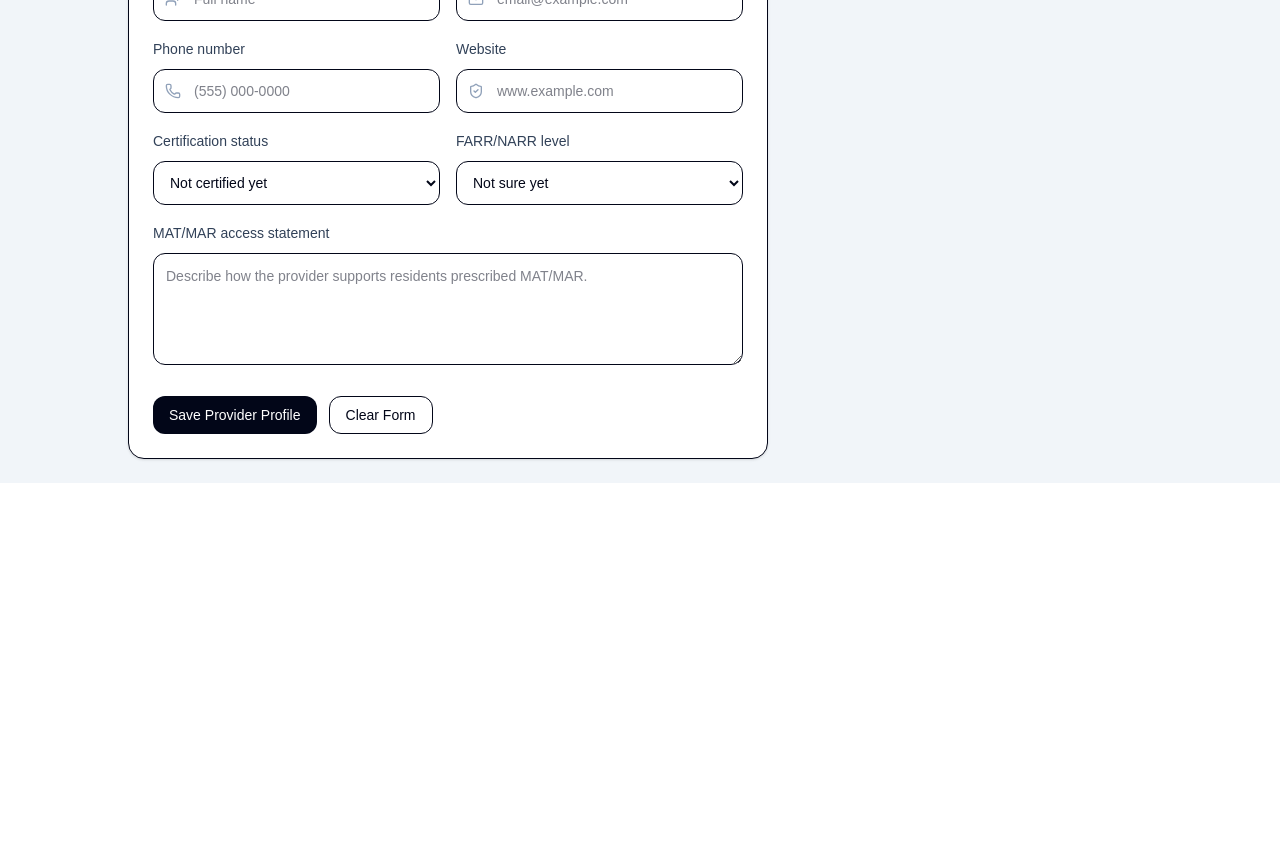
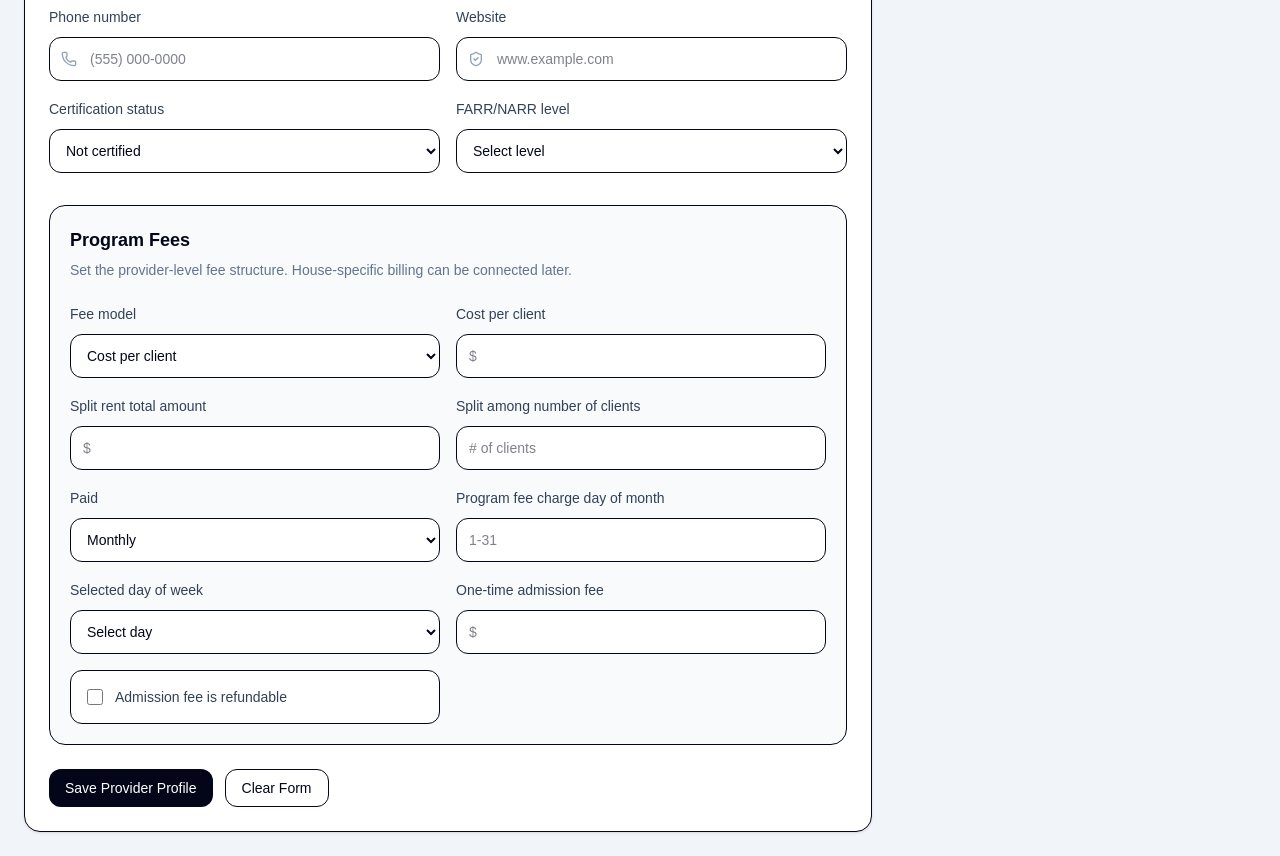
Before and after one commit to RBooth10/halfway-portal, a Next.js app: page /onboarding in a window 1280 px wide. Shown: the part 760-1616 px from the top of the page. Before the commit the page ends 1243 px from the top, so only its background shows below. Built offline with nearby package versions, Linux system fonts and the light colour scheme.

Commit message:
Add provider program fee settings

```diff
--- a/app/onboarding/page.tsx
+++ b/app/onboarding/page.tsx
@@ -18,11 +18,9 @@ import PageShell from "@/components/PageShell";
 import { getSupabaseClient } from "@/lib/supabase";
 
 const certificationOptions = [
-  "Not certified yet",
-  "Preparing for FARR certification",
-  "FARR certified",
-  "NARR affiliate certified",
-  "Other",
+  "Not certified",
+  "Application in progress",
+  "FARR Certified",
 ];
 
 type ProviderForm = {
@@ -35,6 +33,15 @@ type ProviderForm = {
   certification_status: string;
   farr_level: string;
   mat_mar_statement: string;
+  program_fee_model: string;
+  cost_per_client: string;
+  split_rent_total_amount: string;
+  split_rent_client_count: string;
+  program_fee_frequency: string;
+  program_fee_charge_day_of_month: string;
+  program_fee_charge_day_of_week: string;
+  admission_fee_amount: string;
+  admission_fee_refundable: boolean;
 };
 
 type ProviderPhaseRow = {
@@ -108,7 +115,7 @@ export default function ProviderOnboardingPage() {
     }
   }
 
-  function updateField(field: keyof ProviderForm, value: string) {
+  function updateField(field: keyof ProviderForm, value: string | boolean) {
     setForm((current) => ({
       ...current,
       [field]: value,
@@ -304,7 +311,7 @@ export default function ProviderOnboardingPage() {
   }
 
   return (
-    <PageShell maxWidth="max-w-5xl">
+    <PageShell maxWidth="max-w-7xl">
       <Link
         href="/"
         className="inline-flex items-center gap-2 rounded-xl border bg-white px-4 py-2 text-sm font-medium shadow-sm hover:bg-slate-50"
@@ -424,7 +431,7 @@ export default function ProviderOnboardingPage() {
                 onChange={(event) => updateField("farr_level", event.target.value)}
                 className="mt-2 h-11 w-full rounded-xl border bg-white px-3 text-sm outline-none ring-slate-900/10 focus:ring-4"
               >
-                <option>Not sure yet</option>
+                <option value="">Select level</option>
                 <option>Level 1</option>
                 <option>Level 2</option>
                 <option>Level 3</option>
@@ -432,18 +439,128 @@ export default function ProviderOnboardingPage() {
                 <option>Not applicable</option>
               </select>
             </label>
+          </div>
 
-            <label className="block md:col-span-2">
-              <span className="text-sm font-medium text-slate-700">
-                MAT/MAR access statement
-              </span>
-              <textarea
-                value={form.mat_mar_statement}
-                onChange={(event) => updateField("mat_mar_statement", event.target.value)}
-                placeholder="Describe how the provider supports residents prescribed MAT/MAR."
-                className="mt-2 min-h-28 w-full rounded-xl border bg-white p-3 text-sm outline-none ring-slate-900/10 focus:ring-4"
-              />
-            </label>
+          <div className="mt-8 rounded-2xl border bg-slate-50 p-5 md:col-span-2">
+            <h2 className="text-lg font-semibold text-slate-950">Program Fees</h2>
+            <p className="mt-1 text-sm leading-6 text-slate-500">
+              Set the provider-level fee structure. House-specific billing can be connected later.
+            </p>
+
+            <div className="mt-5 grid gap-4 md:grid-cols-2">
+              <label className="block">
+                <span className="text-sm font-medium text-slate-700">Fee model</span>
+                <select
+                  value={form.program_fee_model}
+                  onChange={(event) => updateField("program_fee_model", event.target.value)}
+                  className="mt-2 h-11 w-full rounded-xl border bg-white px-3 text-sm outline-none ring-slate-900/10 focus:ring-4"
+                >
+                  <option value="cost_per_client">Cost per client</option>
+                  <option value="split_rent">Split rent among clients per house</option>
+                </select>
+              </label>
+
+              <label className="block">
+                <span className="text-sm font-medium text-slate-700">Cost per client</span>
+                <input
+                  type="number"
+                  value={form.cost_per_client}
+                  onChange={(event) => updateField("cost_per_client", event.target.value)}
+                  placeholder="$"
+                  className="mt-2 h-11 w-full rounded-xl border bg-white px-3 text-sm outline-none ring-slate-900/10 focus:ring-4"
+                />
+              </label>
+
+              <label className="block">
+                <span className="text-sm font-medium text-slate-700">Split rent total amount</span>
+                <input
+                  type="number"
+                  value={form.split_rent_total_amount}
+                  onChange={(event) => updateField("split_rent_total_amount", event.target.value)}
+                  placeholder="$"
+                  className="mt-2 h-11 w-full rounded-xl border bg-white px-3 text-sm outline-none ring-slate-900/10 focus:ring-4"
+                />
+              </label>
+
+              <label className="block">
+                <span className="text-sm font-medium text-slate-700">Split among number of clients</span>
+                <input
+                  type="number"
+                  value={form.split_rent_client_count}
+                  onChange={(event) => updateField("split_rent_client_count", event.target.value)}
+                  placeholder="# of clients"
+                  className="mt-2 h-11 w-full rounded-xl border bg-white px-3 text-sm outline-none ring-slate-900/10 focus:ring-4"
+                />
+              </label>
+
+              <label className="block">
+                <span className="text-sm font-medium text-slate-700">Paid</span>
+                <select
+                  value={form.program_fee_frequency}
+                  onChange={(event) => updateField("program_fee_frequency", event.target.value)}
+                  className="mt-2 h-11 w-full rounded-xl border bg-white px-3 text-sm outline-none ring-slate-900/10 focus:ring-4"
+                >
+                  <option value="monthly">Monthly</option>
+                  <option value="weekly">Weekly</option>
+                  <option value="biweekly">Bi-weekly</option>
+                  <option value="daily">By day</option>
+                </select>
+              </label>
+
+              <label className="block">
+                <span className="text-sm font-medium text-slate-700">Program fee charge day of month</span>
+                <input
+                  type="number"
+                  min="1"
+                  max="31"
+                  value={form.program_fee_charge_day_of_month}
+                  onChange={(event) => updateField("program_fee_charge_day_of_month", event.target.value)}
+                  placeholder="1-31"
+                  className="mt-2 h-11 w-full rounded-xl border bg-white px-3 text-sm outline-none ring-slate-900/10 focus:ring-4"
+                />
+              </label>
+
+              <label className="block">
+                <span className="text-sm font-medium text-slate-700">Selected day of week</span>
+                <select
+                  value={form.program_fee_charge_day_of_week}
+                  onChange={(event) => updateField("program_fee_charge_day_of_week", event.target.value)}
+                  className="mt-2 h-11 w-full rounded-xl border bg-white px-3 text-sm outline-none ring-slate-900/10 focus:ring-4"
+                >
+                  <option value="">Select day</option>
+                  <option value="Monday">Monday</option>
+                  <option value="Tuesday">Tuesday</option>
+                  <option value="Wednesday">Wednesday</option>
+                  <option value="Thursday">Thursday</option>
+                  <option value="Friday">Friday</option>
+                  <option value="Saturday">Saturday</option>
+                  <option value="Sunday">Sunday</option>
+                </select>
+              </label>
+
+              <label className="block">
+                <span className="text-sm font-medium text-slate-700">One-time admission fee</span>
+                <input
+                  type="number"
+                  value={form.admission_fee_amount}
+                  onChange={(event) => updateField("admission_fee_amount", event.target.value)}
+                  placeholder="$"
+                  className="mt-2 h-11 w-full rounded-xl border bg-white px-3 text-sm outline-none ring-slate-900/10 focus:ring-4"
+                />
+              </label>
+
+              <label className="flex items-center gap-3 rounded-xl border bg-white p-4">
+                <input
+                  type="checkbox"
+                  checked={form.admission_fee_refundable}
+                  onChange={(event) => updateField("admission_fee_refundable", event.target.checked)}
+                  className="h-4 w-4"
+                />
+                <span className="text-sm font-medium text-slate-700">
+                  Admission fee is refundable
+                </span>
+              </label>
+            </div>
           </div>
 
           <div className="mt-6 flex flex-wrap gap-3">
```
Also changed, not shown: 1 other file (tests, documents, lock files or other folders).
